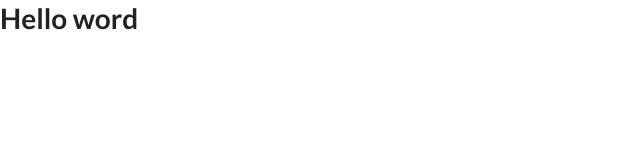
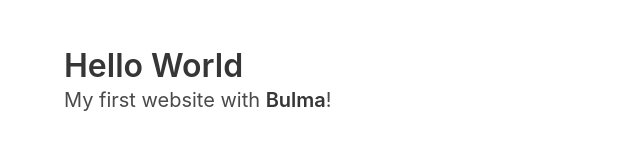
Before and after one commit to DevcodeInc/Curso-D3, a plain HTML site: page base/index.html in a window 1280 px wide. Shown: the whole page, without its empty margins (0-640 px from the left). Drawn offline with nearby package versions, Linux system fonts and the light colour scheme.

Commit message:
add bulma

```diff
--- a/base/index.html
+++ b/base/index.html
@@ -5,11 +5,20 @@
   <meta name="viewport" content="width=device-width, initial-scale=1.0">
   <meta http-equiv="X-UA-Compatible" content="ie=edge">
   <title>D3</title>
-  <link rel="stylesheet" href="https://cdnjs.cloudflare.com/ajax/libs/semantic-ui/2.3.1/semantic.min.css">
+  <link rel="stylesheet" href="https://cdnjs.cloudflare.com/ajax/libs/bulma/0.7.1/css/bulma.min.css">
   <link rel="stylesheet" href="assets/css/app.css">
 </head>
 <body>
-  <h1>Hello word</h1>
+  <section class="section">
+    <div class="container">
+      <h1 class="title">
+        Hello World
+      </h1>
+      <p class="subtitle">
+        My first website with <strong>Bulma</strong>!
+      </p>
+    </div>
+  </section>
   <script src="https://d3js.org/d3.v5.min.js"></script>
   <script src="assets/js/app.js"></script>
 </body>
```
